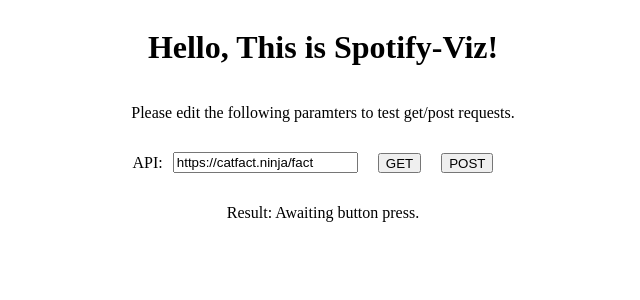
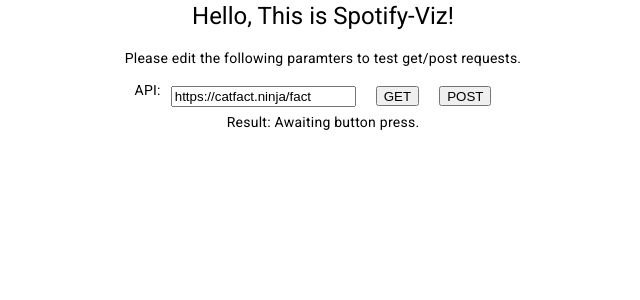
Before and after one commit to Azel-S/SpotifyVisualization, an Angular app in the folder frontend/: page / in a window 1280 px wide. Shown: the top 300 px of the page, without its empty margins (317-957 px from the left). Built offline with nearby package versions, Linux system fonts and the light colour scheme.

Commit message:
Angular Materials added

```diff
--- a/frontend/angular.json
+++ b/frontend/angular.json
@@ -25,6 +25,7 @@
               "src/assets"
             ],
             "styles": [
+              "@angular/material/prebuilt-themes/deeppurple-amber.css",
               "src/styles.css"
             ],
             "scripts": []
@@ -87,6 +88,7 @@
               "src/assets"
             ],
             "styles": [
+              "@angular/material/prebuilt-themes/deeppurple-amber.css",
               "src/styles.css"
             ],
             "scripts": []
--- a/frontend/package.json
+++ b/frontend/package.json
@@ -11,10 +11,12 @@
   "private": true,
   "dependencies": {
     "@angular/animations": "^15.1.0",
+    "@angular/cdk": "~15.2.9",
     "@angular/common": "^15.1.0",
     "@angular/compiler": "^15.1.0",
     "@angular/core": "^15.1.0",
     "@angular/forms": "^15.1.0",
+    "@angular/material": "~15.2.9",
     "@angular/platform-browser": "^15.1.0",
     "@angular/platform-browser-dynamic": "^15.1.0",
     "@angular/router": "^15.1.0",
--- a/frontend/src/app/app.module.ts
+++ b/frontend/src/app/app.module.ts
@@ -5,6 +5,7 @@
 // Components
 // NOTE (Abbas): It seems GitHub pages does not supports routing, so avoid it if possible.
 import { HomeComponent } from './components/home/home.component';
+import { BrowserAnimationsModule } from '@angular/platform-browser/animations';
 
 @NgModule({
   declarations: [
@@ -12,7 +13,8 @@
   ],
   imports: [
     BrowserModule,
-    HttpClientModule
+    HttpClientModule,
+    BrowserAnimationsModule
   ],
   providers: [],
   bootstrap: [HomeComponent]
--- a/frontend/src/index.html
+++ b/frontend/src/index.html
@@ -6,8 +6,11 @@
   <base href="/">
   <meta name="viewport" content="width=device-width, initial-scale=1">
   <link rel="icon" type="image/x-icon" href="favicon.ico">
+  <link rel="preconnect" href="https://fonts.gstatic.com">
+  <link href="https://fonts.googleapis.com/css2?family=Roboto:wght@300;400;500&display=swap" rel="stylesheet">
+  <link href="https://fonts.googleapis.com/icon?family=Material+Icons" rel="stylesheet">
 </head>
-<body>
+<body class="mat-typography">
   <app-root></app-root>
 </body>
 </html>
--- a/frontend/src/styles.css
+++ b/frontend/src/styles.css
@@ -1 +1,4 @@
 /* You can add global styles to this file, and also import other style files */
+
+html, body { height: 100%; }
+body { margin: 0; font-family: Roboto, "Helvetica Neue", sans-serif; }
```
Also changed, not shown: 1 other file (tests, documents, lock files or other folders).
